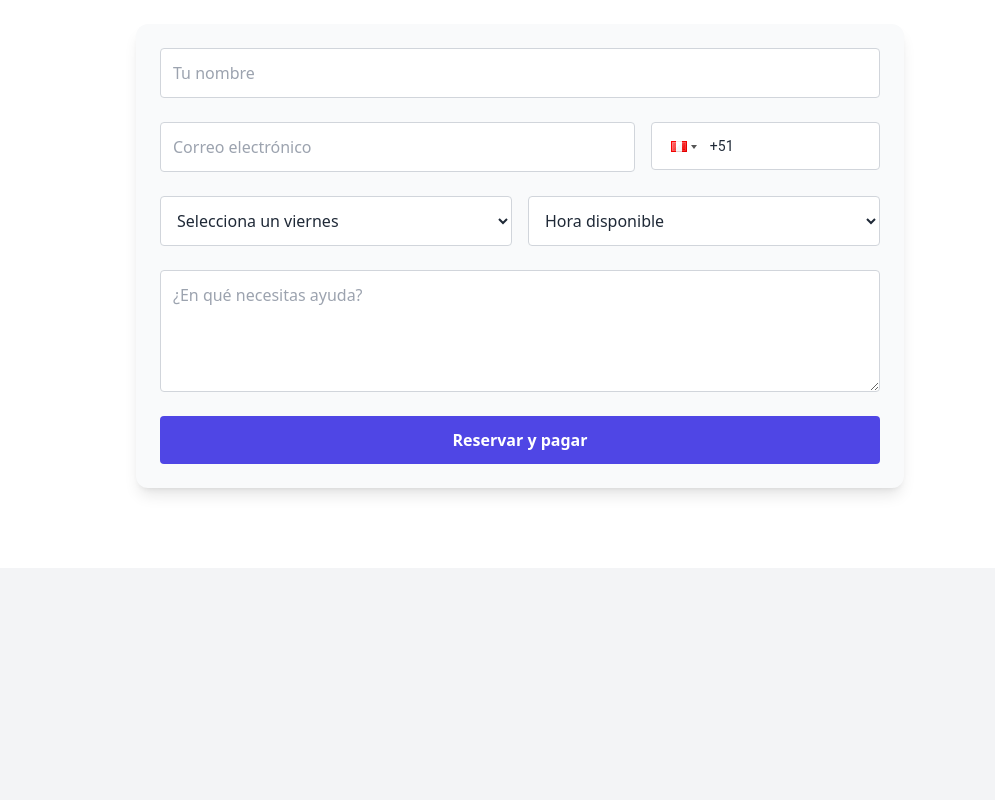
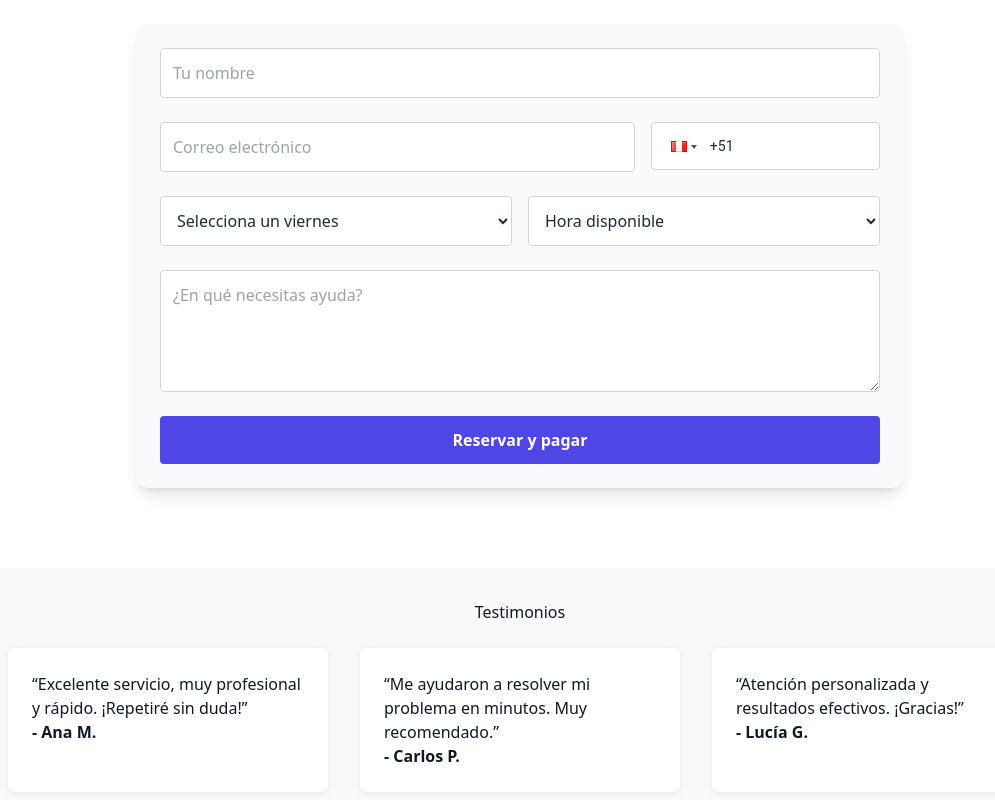
Before and after one commit to jordan-blancas/virtual-flow, a Next.js app: page / in a window 1280 px wide. Shown: the part 1940-2740 px from the top of the page, without its empty margins (120-1115 px from the left). Before the commit the page ends 2508 px from the top, so only its background shows below. Built offline with nearby package versions, Linux system fonts and the light colour scheme.

Commit message:
testimonios

```diff
--- /dev/null
+++ b/components/Testimonios.js
@@ -0,0 +1,23 @@
+"use client";
+
+export default function Testimonios() {
+  return (
+    <section style={{ padding: "2rem 0", background: "#f9f9f9" }}>
+      <h2 style={{ textAlign: "center", marginBottom: "1.5rem" }}>Testimonios</h2>
+      <div style={{ display: "flex", gap: "2rem", justifyContent: "center", flexWrap: "wrap" }}>
+        <div style={{ maxWidth: 320, background: "#fff", borderRadius: 8, boxShadow: "0 2px 8px #0001", padding: "1.5rem" }}>
+          <p>“Excelente servicio, muy profesional y rápido. ¡Repetiré sin duda!”</p>
+          <strong>- Ana M.</strong>
+        </div>
+        <div style={{ maxWidth: 320, background: "#fff", borderRadius: 8, boxShadow: "0 2px 8px #0001", padding: "1.5rem" }}>
+          <p>“Me ayudaron a resolver mi problema en minutos. Muy recomendado.”</p>
+          <strong>- Carlos P.</strong>
+        </div>
+        <div style={{ maxWidth: 320, background: "#fff", borderRadius: 8, boxShadow: "0 2px 8px #0001", padding: "1.5rem" }}>
+          <p>“Atención personalizada y resultados efectivos. ¡Gracias!”</p>
+          <strong>- Lucía G.</strong>
+        </div>
+      </div>
+    </section>
+  );
+}
--- a/pages/index.js
+++ b/pages/index.js
@@ -2,6 +2,7 @@ import Hero from "../components/Hero";
 import Beneficios from "../components/Beneficios";
 import Proceso from "../components/Proceso";
 import Formulario from "../components/Formulario";
+import Testimonios from "../components/Testimonios";
 
 export default function Home() {
   return (
@@ -10,6 +11,7 @@ export default function Home() {
       <Beneficios />
       <Proceso />
       <Formulario />
+      <Testimonios />
     </>
   );
 }
```
